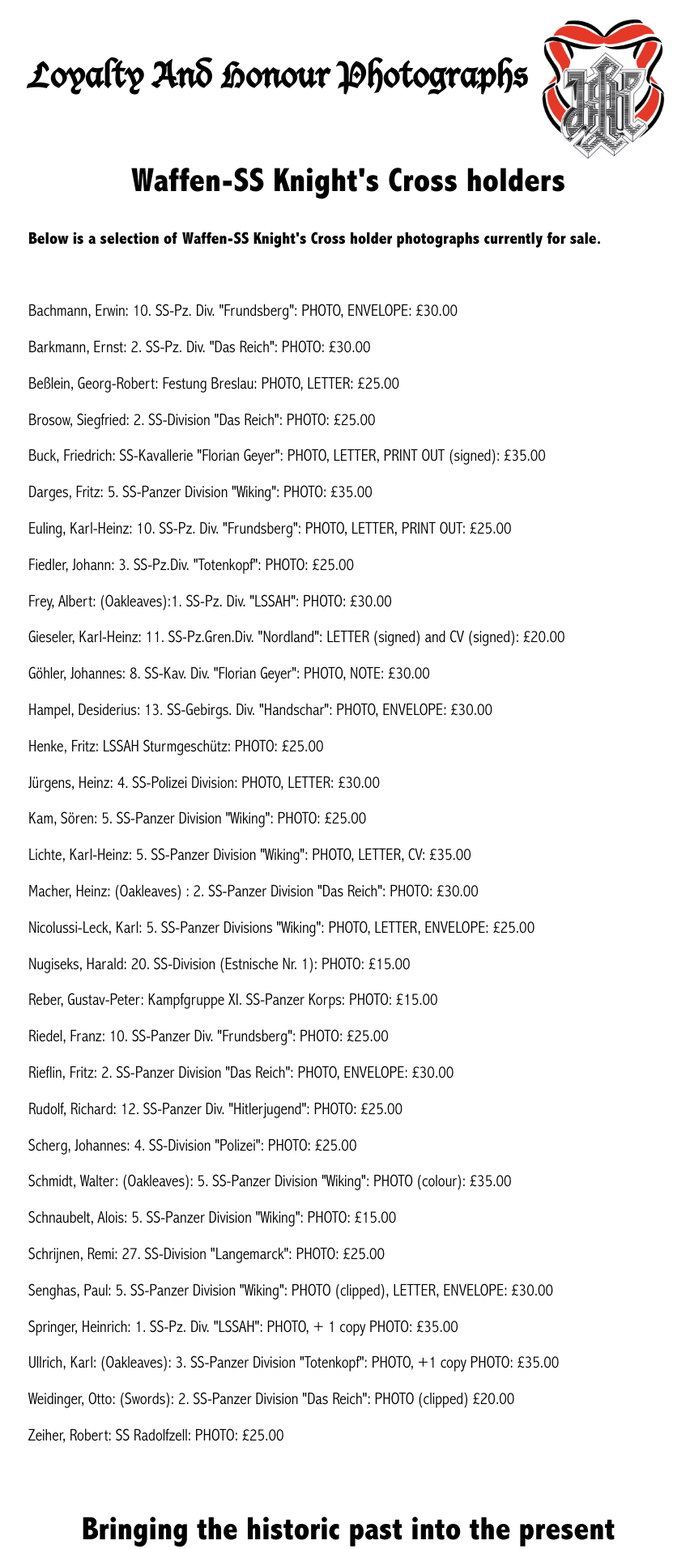
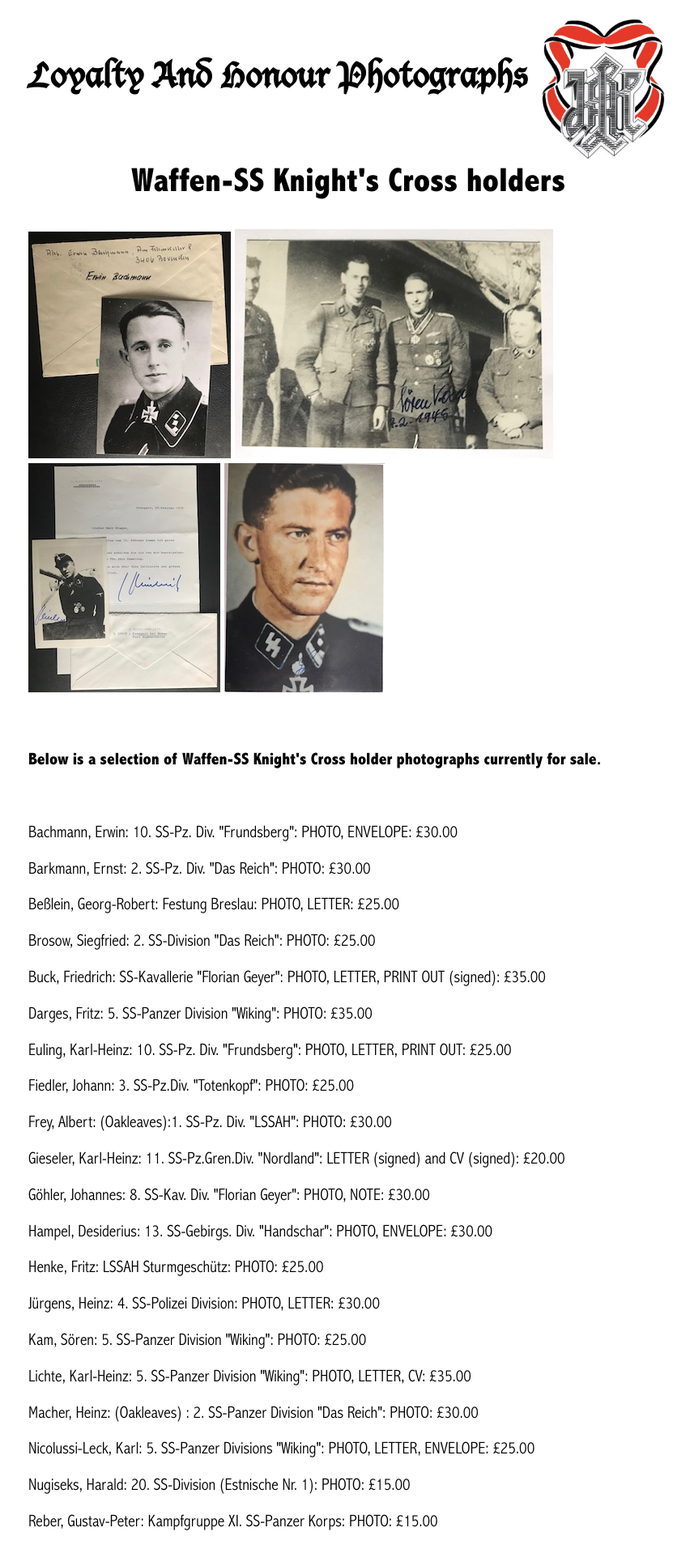
Before and after one commit to lahphotographs/lahphotographs.github.com, a Jekyll site: the page built from Axis_Forces_magazine.md, in a window 1280 px wide. Shown: the top 1913 px of the page at 81% size, without its empty margins (210-1062 px from the left). Built offline with Jekyll 4.4.1, drawn with Linux system fonts in a browser that asks for light colours.

Commit message:
Update Axis_Forces_magazine.md

```diff
--- a/Axis_Forces_magazine.md
+++ b/Axis_Forces_magazine.md
@@ -5,7 +5,13 @@ permalink: /axisforces.html
 ---
 
 <div id="axisforces">
-
+<p float="left">
+<img src="./assets/Erwin Bachmann.jpg"/>
+<img src="./assets/Soren Kam.jpg"/>
+<img src="./assets/Nicolussi-Leck.jpg"/>
+<img src="./assets/Walter Schmidt.jpg"/>
+</p>
+<br />
 <p><b>Below is a selection of Waffen-SS Knight's Cross holder photographs currently for sale.</b></p>
 <br />
 <p>Bachmann,	Erwin: 10. SS-Pz. Div. "Frundsberg":	PHOTO, ENVELOPE:	£30.00
```
